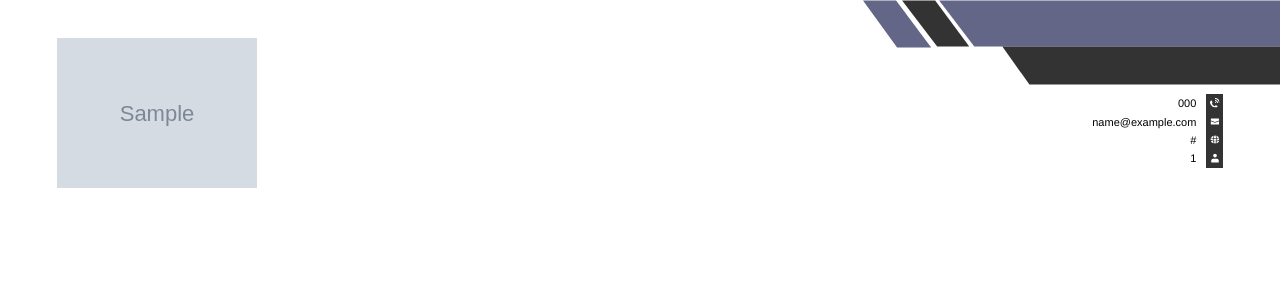
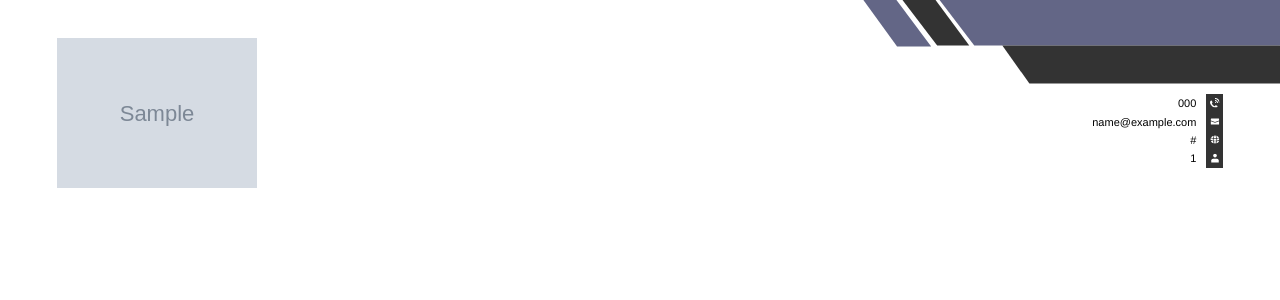
Before and after one commit to Buffet-IT-Services/CycleInvoice, a Django app: template templates/qr_code.html in a window 1280 px wide. Shown: the top 300 px of the page. Run offline with Django 5.2, Linux system fonts and the light colour scheme; the template is opened without the code that fills it: most values are stand-ins (such as "Sample title", 1, 10 or a date in 2020); grey boxes marked "Sample" are stand-in pictures.

Commit message:
Adjust header position in QR code template for improved alignment.

```diff
--- a/templates/qr_code.html
+++ b/templates/qr_code.html
@@ -136,7 +136,7 @@
             <div class="flex-items-header">
                 <img src="{{ company_info.company_logo_url }}" alt="Logo" style="width: 200px;">
             </div>
-            <div class="flex-items-header" style="position: absolute; top: 0; right: 0;">
+            <div class="flex-items-header" style="position: absolute; top: -1px; right: 0;">
                 <img src="{% static 'images/header.svg' %}" alt="Header">
             </div>
             <div class="flex-items-header" style="position: absolute; top: 25mm; right: 15mm;">
```
